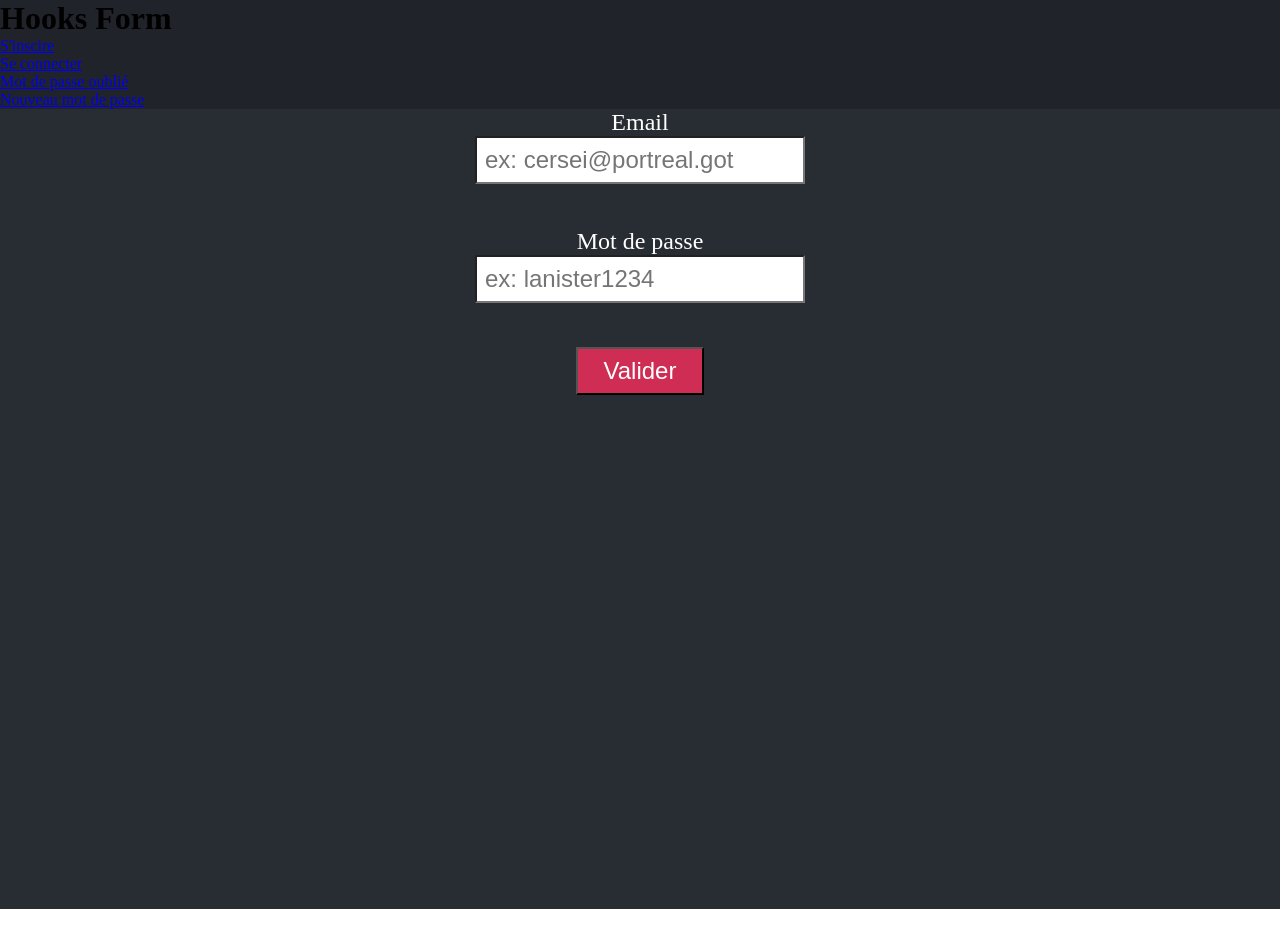
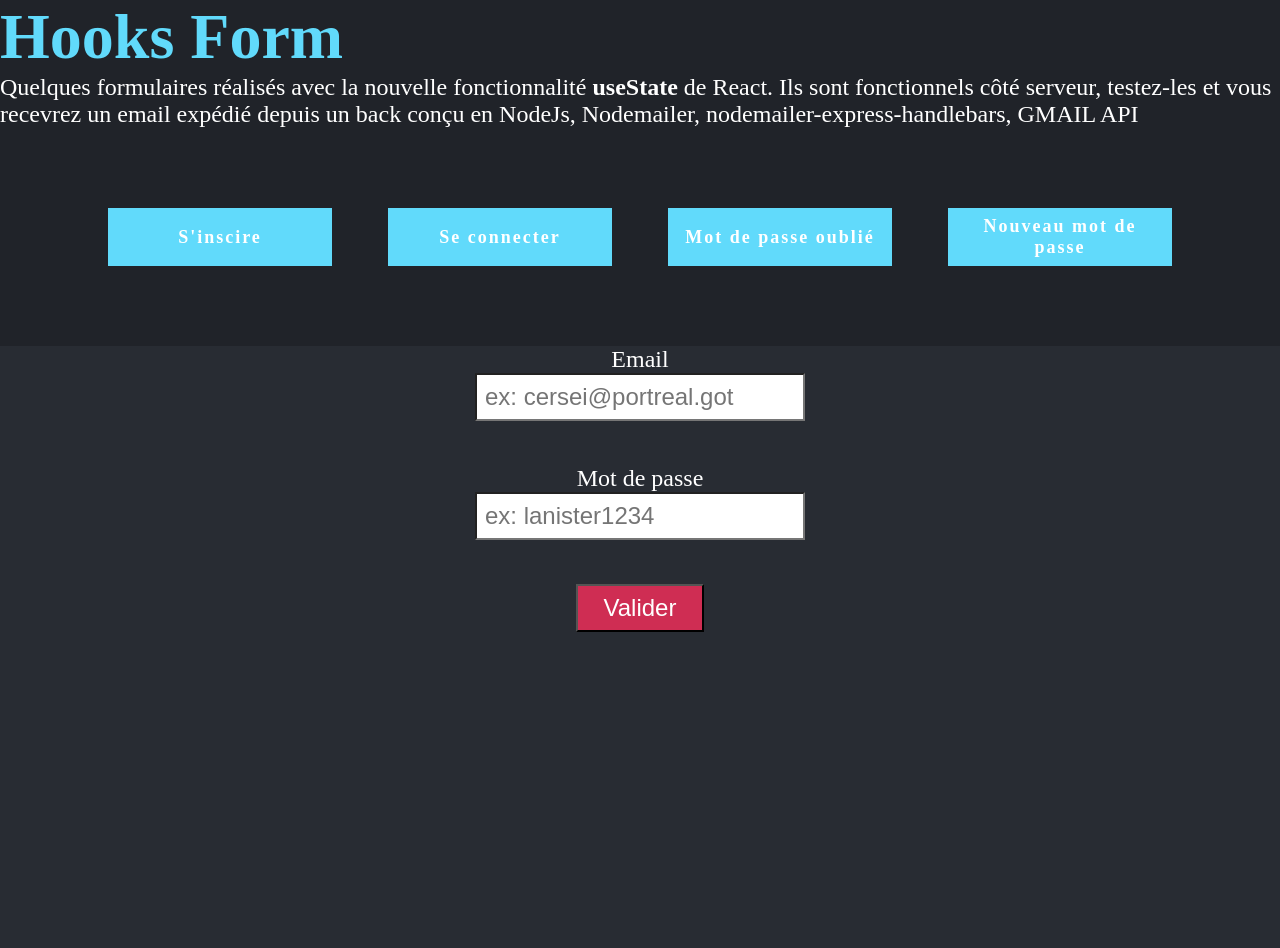
Before and after one commit to WebWalterWrite/HooksForm, a React (Create React App) app: page /formulaire/connexion in a window 1280 px wide. Shown: the top 948 px of the page. Before the commit the page ends 909 px from the top, so only its background shows below. Built offline with nearby package versions, Linux system fonts and the light colour scheme.

Commit message:
type:content

```diff
--- a/src/components/layout/Header.js
+++ b/src/components/layout/Header.js
@@ -1,10 +1,13 @@
 import React from 'react';
 import { Link } from 'react-router-dom';
-
+import { Intro, Nav } from './layout.styled';
 const Header = () => (
     <header>
+        <Intro>
         <h1>Hooks Form</h1>
-        <nav>
+        <p>Quelques formulaires réalisés avec la nouvelle fonctionnalité <strong>useState</strong> de React. Ils sont fonctionnels côté serveur, testez-les et vous recevrez un email expédié depuis un back conçu en NodeJs, Nodemailer, nodemailer-express-handlebars, GMAIL API</p>
+        </Intro>
+        <Nav>
             <ul>
                 <li>
                     <Link to="/formulaire/inscription">S'inscire</Link>
@@ -20,7 +23,7 @@ const Header = () => (
                     <Link to="/formulaire/reinitialisation-mot-de-passe">Nouveau mot de passe</Link>
                 </li>
             </ul>
-        </nav>
+        </Nav>
     </header>
 )
 
```
